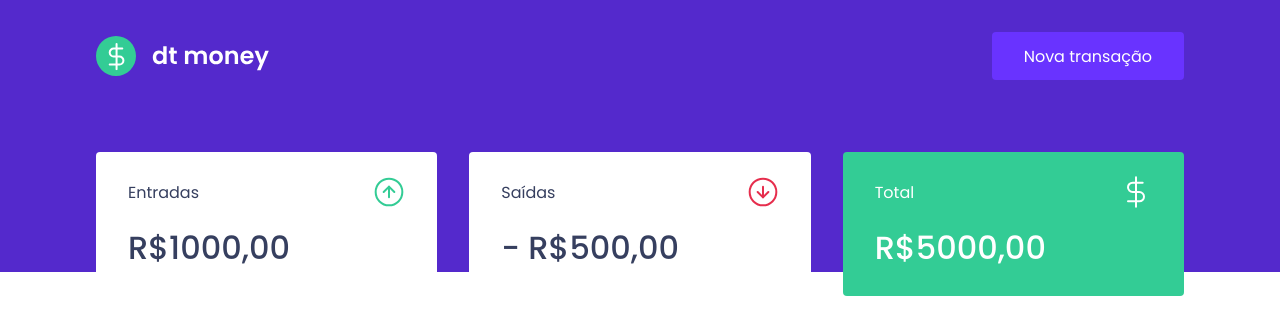
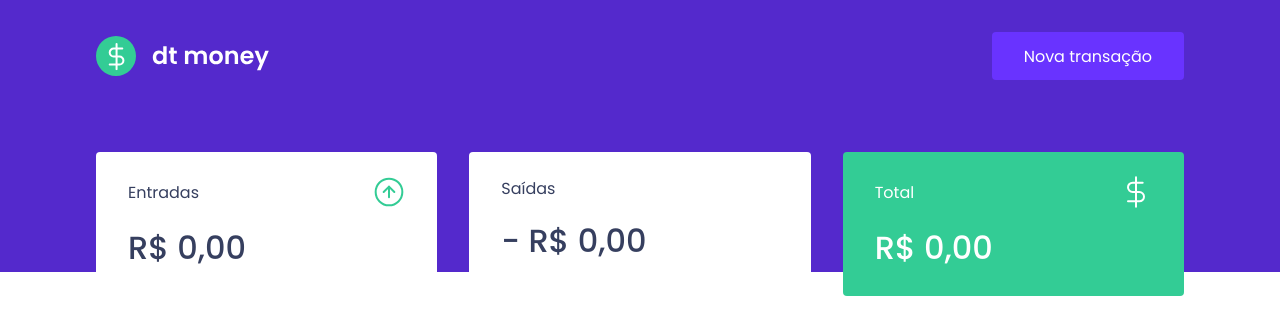
Before and after one commit to caioh123/dtmoney, a React (Create React App) app: page / in a window 1280 px wide. Shown: the top 322 px of the page. Built offline with nearby package versions, Linux system fonts and the light colour scheme; no server answers; what miragejs would draw is missing.

Commit message:
project finished

```diff
--- a/src/App.tsx
+++ b/src/App.tsx
@@ -4,7 +4,7 @@ import { GlobalStyle } from './styles/global'
 import Modal from 'react-modal'
 import { useState } from 'react';
 import { NewTransactionModal } from './components/NewTransactionModal';
-import { TransactionProvider } from './TransactionsContext';
+import { TransactionProvider } from './hooks/useTransactions';
 
 Modal.setAppElement("#root")
 
--- a/src/components/NewTransactionModal/index.tsx
+++ b/src/components/NewTransactionModal/index.tsx
@@ -1,11 +1,10 @@
-import { FormEvent, useState, useContext } from 'react'
+import { FormEvent, useState } from 'react'
 import Modal from 'react-modal'
 import { Container, TransactionTypeContainer, RadioBox } from './styles'
 import closeImg from '../../assets/close.svg'
 import incomeImg from '../../assets/income.svg'
 import outcomeImg from '../../assets/outcome.svg'
-import { api } from '../../services/api'
-import { TransactionsContext } from '../../TransactionsContext'
+import { useTransactions } from '../../hooks/useTransactions'
 
 interface NewTransactionModalProps {
     isOpen: boolean;
@@ -14,7 +13,7 @@ interface NewTransactionModalProps {
 
 
 export function NewTransactionModal({ onRequestClose, isOpen }: NewTransactionModalProps) {
-    const {createTransaction} = useContext(TransactionsContext)
+    const {createTransaction} = useTransactions()
 
 
     const [title, setTitle] = useState("")
--- a/src/components/Summary/index.tsx
+++ b/src/components/Summary/index.tsx
@@ -1,14 +1,26 @@
-import React, { useContext } from 'react'
 import { Container } from './styles'
 import incomeImg from '../../assets/income.svg'
-import outcomeImg from '../../assets/outcome.svg'
 import totalImg from '../../assets/total.svg'
-import { TransactionsContext } from '../../TransactionsContext'
+import { useTransactions } from '../../hooks/useTransactions'
 
 export const Summary = () => {
-    const {transactions} = useContext(TransactionsContext)
+    const {transactions} = useTransactions()
 
-    console.log(transactions)
+    const summary = transactions.reduce((acc, curr) => {
+        if(curr.type === "deposit") {
+            acc.deposits += curr.amount;
+            acc.total += curr.amount
+        } else {
+            acc.withdraws += curr.amount
+            acc.total -= curr.amount
+        }
+
+        return acc
+    },{
+        deposits: 0,
+        withdraws:0,
+        total:0
+    })
 
     return (
         <Container>
@@ -20,16 +32,23 @@ export const Summary = () => {
                     <img src={incomeImg} alt="Entradas" />
                 </header>
                 <strong>
-                    R$1000,00
+                {new
+                Intl.NumberFormat("pt-BR", {
+                                    style: "currency",
+                                    currency: "BRL"
+                                }).format(summary.deposits)}
                 </strong>
             </div>
             <div>
                 <header>
                     <p>Saídas</p>
-                    <img src={outcomeImg} alt="Entradas" />
                 </header>
                 <strong>
-                   - R$500,00
+                - {new
+                Intl.NumberFormat("pt-BR", {
+                                    style: "currency",
+                                    currency: "BRL"
+                                }).format(summary.withdraws)}
                 </strong>
             </div>
             <div className="highlight-background">
@@ -38,7 +57,11 @@ export const Summary = () => {
                     <img src={totalImg} alt="Total" />
                 </header>
                 <strong>
-                    R$5000,00
+                {new
+                Intl.NumberFormat("pt-BR", {
+                                    style: "currency",
+                                    currency: "BRL"
+                                }).format(summary.total)}
                 </strong>
             </div>
 
--- a/src/components/TransactionsTable/index.tsx
+++ b/src/components/TransactionsTable/index.tsx
@@ -1,11 +1,10 @@
-import { useContext} from "react";
-import { TransactionsContext } from "../../TransactionsContext";
+import { useTransactions } from "../../hooks/useTransactions";
 import { Container } from "./styles";
 
 
 
 export function TransactionsTable() {
-    const {transactions} = useContext(TransactionsContext)
+    const {transactions} = useTransactions()
 
 
 
--- a/src/TransactionsContext.tsx
+++ b/src/hooks/useTransactions.tsx
@@ -1,5 +1,5 @@
-import { createContext, ReactNode, useEffect, useState } from "react";
-import { api } from "./services/api";
+import { createContext, ReactNode, useContext, useEffect, useState } from "react";
+import { api } from "../services/api";
 
 export const TransactionsContext = createContext<TransactionsContextData>({} as TransactionsContextData)
 
@@ -50,3 +50,9 @@ export function TransactionProvider({children} : TransactionsProviderProps) {
         </TransactionsContext.Provider>
     )
 }
+
+export function useTransactions() {
+    const context = useContext(TransactionsContext)
+
+    return context
+}
```
